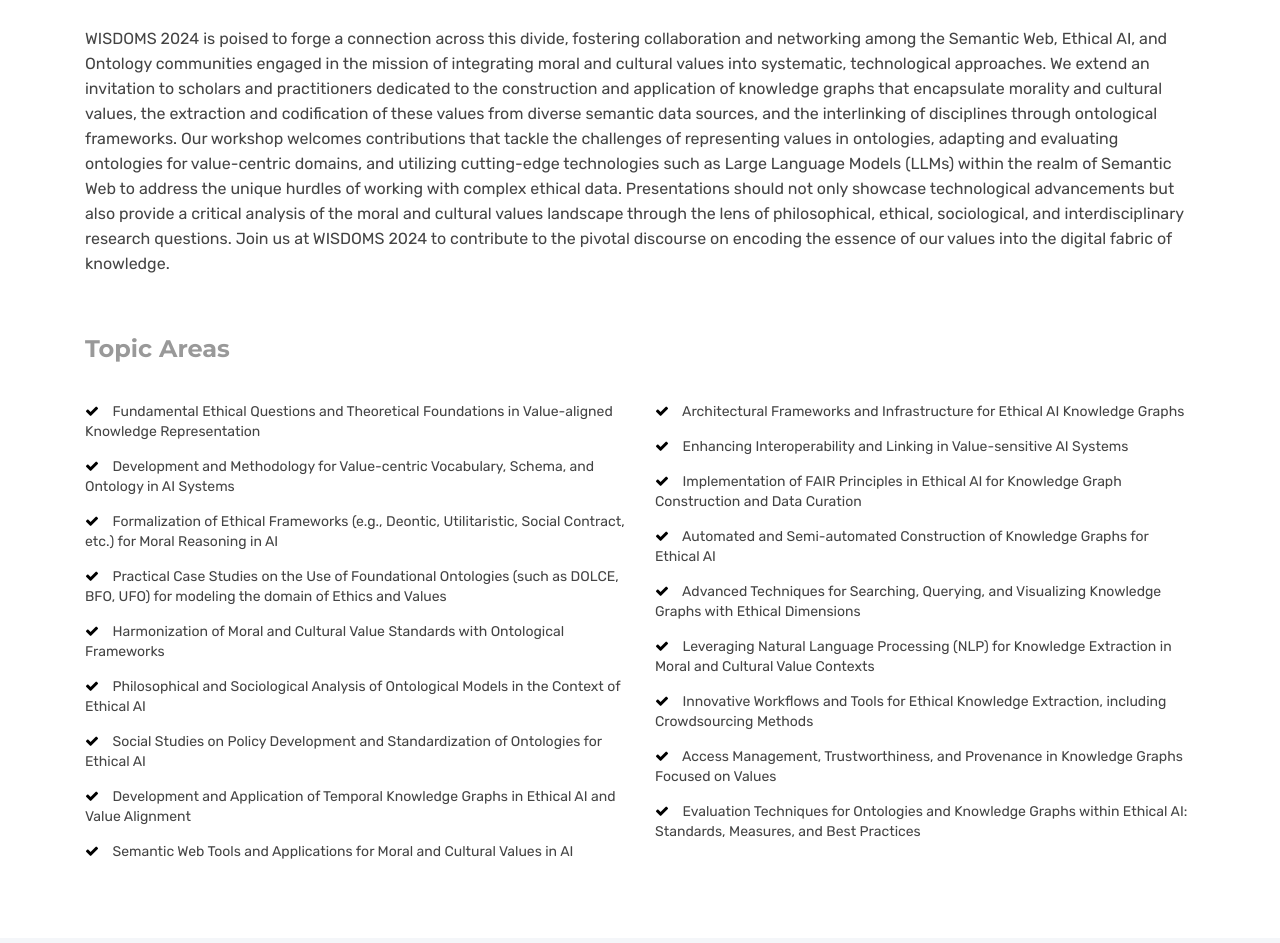
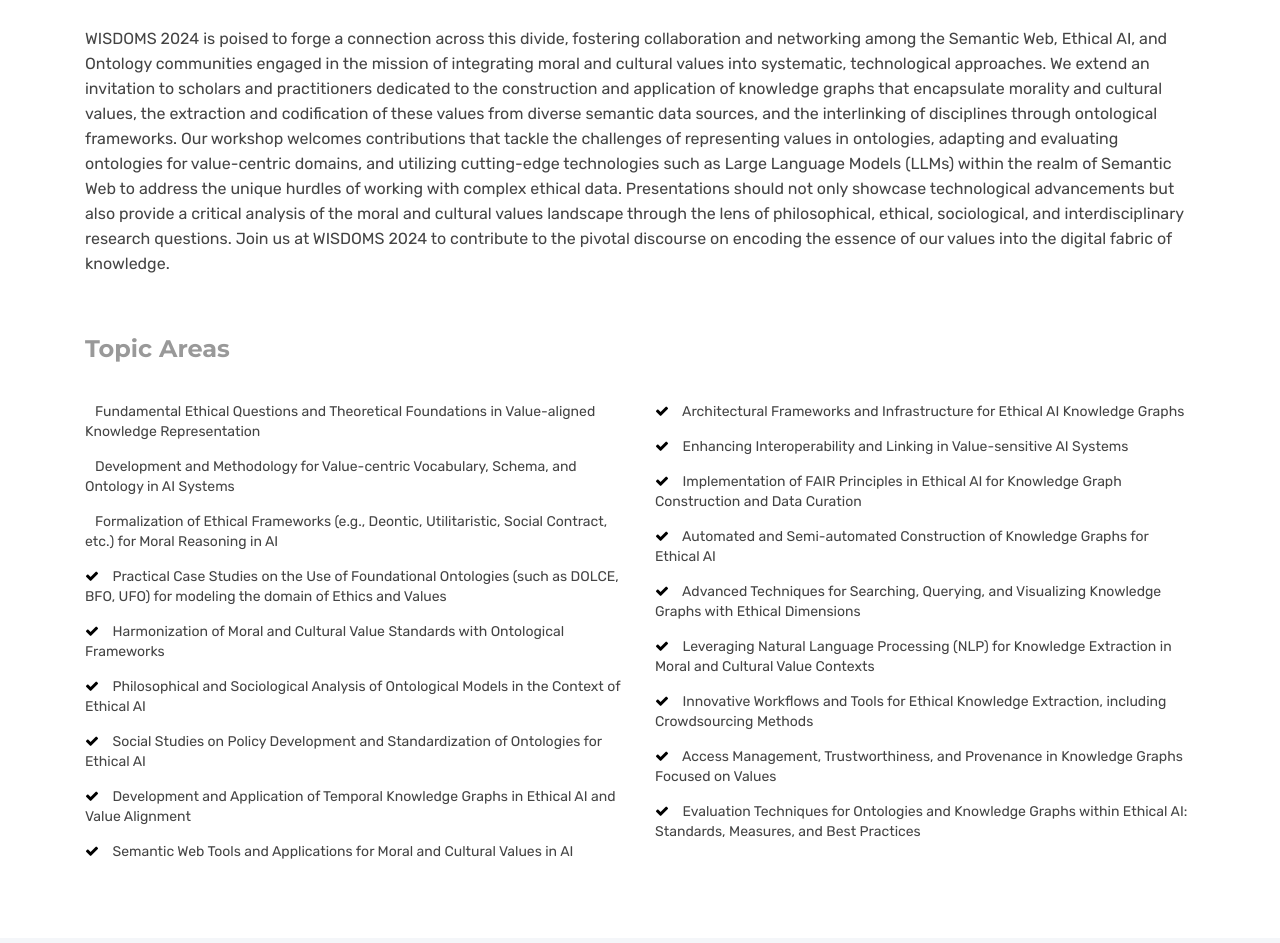
Before and after one commit to wisdoms-workshop/wisdoms-workshop.github.io, a Jekyll site: the page built from index.html, in a window 1280 px wide. Shown: the part 730-1673 px from the top of the page. Built offline with Jekyll 4.4.1, drawn with Linux system fonts in a browser that asks for light colours.

Commit message:
bullet list

```diff
--- a/index.html
+++ b/index.html
@@ -81,15 +81,15 @@
       <div class="col-xs-12 col-sm-6 col-md-6">
         <ul class="list-style check-list pl-0">
           <li>
-            <i class="fa fa-check light-green" aria-hidden="true"></i>
+            <i></i>
             Fundamental Ethical Questions and Theoretical Foundations in Value-aligned Knowledge Representation
           </li>
           <li>
-            <i class="fa fa-check light-green" aria-hidden="true"></i>
+            <i></i>
             Development and Methodology for Value-centric Vocabulary, Schema, and Ontology in AI Systems
           </li>
           <li>
-            <i class="fa fa-check light-green" aria-hidden="true"></i>
+            <i></i>
             Formalization of Ethical Frameworks (e.g., Deontic, Utilitaristic, Social Contract, etc.) for Moral Reasoning in AI
           </li>
           <li>
```
